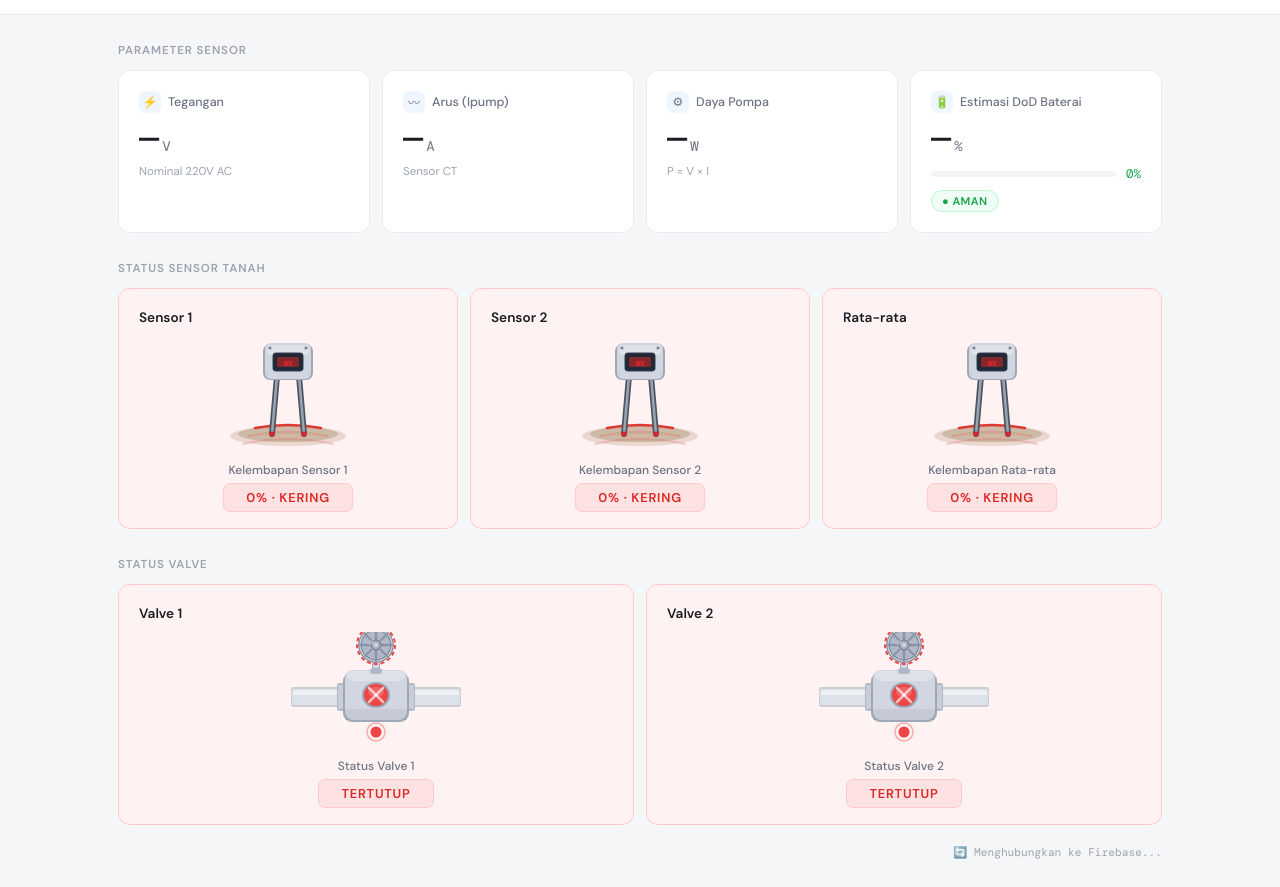
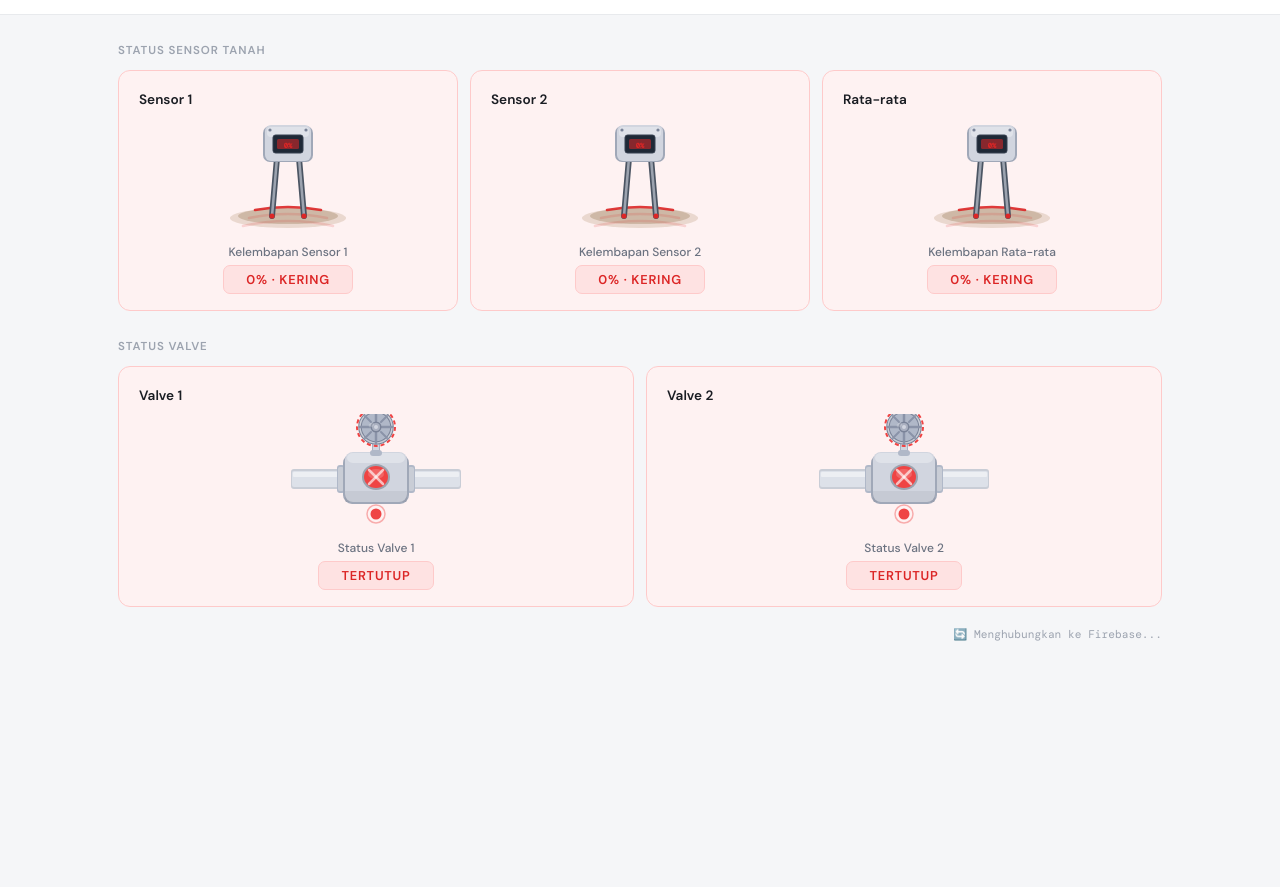
Before and after one commit to PenyiramanOtomatis/MonitoringPompa, a website with bundled scripts: page index.html in a window 1280 px wide. Shown: the part 41-928 px from the top of the page. After the commit the page ends 800 px from the top, so only its background shows below. Built offline with nearby package versions, Linux system fonts and the light colour scheme; no server answers.

Commit message:
Delete card monitoring

```diff
--- a/index.html
+++ b/index.html
@@ -27,50 +27,6 @@
 
   <!-- MAIN CONTENT -->
   <main>
-
-    <!-- Parameter Sensor -->
-    <div class="section-title">Parameter Sensor</div>
-    <div class="metrics-row">
-
-      <div class="card">
-        <div class="metric-label">
-          <span class="metric-icon">⚡</span>Tegangan
-        </div>
-        <div class="metric-val" id="val-v">—<span class="unit">V</span></div>
-        <div class="metric-sub">Nominal 220V AC</div>
-      </div>
-
-      <div class="card">
-        <div class="metric-label">
-          <span class="metric-icon">〰</span>Arus (Ipump)
-        </div>
-        <div class="metric-val" id="val-a">—<span class="unit">A</span></div>
-        <div class="metric-sub">Sensor CT</div>
-      </div>
-
-      <div class="card">
-        <div class="metric-label">
-          <span class="metric-icon">⚙</span>Daya Pompa
-        </div>
-        <div class="metric-val" id="val-p">—<span class="unit">W</span></div>
-        <div class="metric-sub">P = V × I</div>
-      </div>
-
-      <div class="card">
-        <div class="metric-label">
-          <span class="metric-icon">🔋</span>Estimasi DoD Baterai
-        </div>
-        <div class="metric-val" id="val-bat">—<span class="unit">%</span></div>
-        <div class="batt-row">
-          <div class="batt-track">
-            <div class="batt-fill" id="batt-fill" style="width: 0%"></div>
-          </div>
-          <div class="batt-pct" id="batt-pct">0%</div>
-        </div>
-        <div class="badge aman" id="batt-badge">● AMAN</div>
-      </div>
-
-    </div>
 
     <!-- Status Sensor Tanah -->
     <div class="section-title">Status Sensor Tanah</div>
--- a/src/css/style.css
+++ b/src/css/style.css
@@ -73,114 +73,6 @@ main {
   color: var(--text-3);
   margin-bottom: 12px;
 }
-
-/* ── METRIC CARDS ── */
-.metrics-row {
-  display: grid;
-  grid-template-columns: repeat(4, 1fr);
-  gap: 12px;
-  margin-bottom: 28px;
-}
-
-.card {
-  background: var(--surface);
-  border: 1px solid var(--border);
-  border-radius: 12px;
-  padding: 20px;
-  transition: box-shadow .2s;
-}
-
-.card:hover {
-  box-shadow: 0 2px 12px rgba(0, 0, 0, .06);
-}
-
-.metric-label {
-  display: flex;
-  align-items: center;
-  gap: 7px;
-  font-size: .78rem;
-  font-weight: 500;
-  color: var(--text-2);
-  margin-bottom: 10px;
-}
-
-.metric-icon {
-  width: 22px;
-  height: 22px;
-  border-radius: 6px;
-  background: #eff6ff;
-  display: flex;
-  align-items: center;
-  justify-content: center;
-  font-size: 12px;
-  flex-shrink: 0;
-}
-
-.metric-val {
-  font-family: 'DM Mono', monospace;
-  font-size: 2.1rem;
-  font-weight: 500;
-  color: var(--text);
-  line-height: 1;
-}
-
-.metric-val .unit {
-  font-size: .88rem;
-  font-weight: 400;
-  color: var(--text-2);
-  margin-left: 3px;
-}
-
-.metric-sub {
-  font-size: .72rem;
-  color: var(--text-3);
-  margin-top: 7px;
-}
-
-/* ── BATTERY ── */
-.batt-row {
-  display: flex;
-  align-items: center;
-  gap: 10px;
-  margin-top: 9px;
-}
-
-.batt-track {
-  flex: 1;
-  height: 6px;
-  background: #f3f4f6;
-  border-radius: 4px;
-  overflow: hidden;
-}
-
-.batt-fill {
-  height: 100%;
-  border-radius: 4px;
-  background: var(--green);
-  transition: width .8s ease;
-}
-
-.batt-pct {
-  font-family: 'DM Mono', monospace;
-  font-size: .78rem;
-  color: var(--green);
-  white-space: nowrap;
-}
-
-.badge {
-  display: inline-flex;
-  align-items: center;
-  gap: 4px;
-  padding: 3px 10px;
-  border-radius: 20px;
-  font-size: .7rem;
-  font-weight: 600;
-  letter-spacing: .04em;
-  margin-top: 8px;
-}
-
-.badge.aman    { background: var(--green-bg); color: var(--green); border: 1px solid var(--green-border); }
-.badge.waspada { background: #fffbeb;         color: var(--yellow); border: 1px solid #fde68a; }
 
 /* ── SOIL SENSOR CARDS ── */
 .soil-row {
@@ -324,28 +216,20 @@ main {
   to   { opacity: 1; transform: translateY(0); }
 }
 
-.card, .valve-card, .soil-card { animation: fadeUp .4s ease both; }
+.valve-card, .soil-card { animation: fadeUp .4s ease both; }
 
-.metrics-row .card:nth-child(1) { animation-delay: .04s; }
-.metrics-row .card:nth-child(2) { animation-delay: .08s; }
-.metrics-row .card:nth-child(3) { animation-delay: .12s; }
-.metrics-row .card:nth-child(4) { animation-delay: .16s; }
-.soil-row .soil-card:nth-child(1) { animation-delay: .20s; }
-.soil-row .soil-card:nth-child(2) { animation-delay: .24s; }
-.soil-row .soil-card:nth-child(3) { animation-delay: .28s; }
-.valve-row .valve-card:nth-child(1) { animation-delay: .32s; }
-.valve-row .valve-card:nth-child(2) { animation-delay: .36s; }
+.soil-row .soil-card:nth-child(1) { animation-delay: .04s; }
+.soil-row .soil-card:nth-child(2) { animation-delay: .08s; }
+.soil-row .soil-card:nth-child(3) { animation-delay: .12s; }
+.valve-row .valve-card:nth-child(1) { animation-delay: .16s; }
+.valve-row .valve-card:nth-child(2) { animation-delay: .20s; }
 
 /* ── RESPONSIVE ── */
-@media (max-width: 960px) {
-  .metrics-row { grid-template-columns: repeat(2, 1fr); }
-}
-
 @media (max-width: 900px) {
   .soil-row { grid-template-columns: 1fr; }
 }
 
 @media (max-width: 600px) {
-  .metrics-row, .valve-row { grid-template-columns: 1fr; }
+  .valve-row { grid-template-columns: 1fr; }
   main { padding: 16px; }
 }
--- a/src/js/app.js
+++ b/src/js/app.js
@@ -177,26 +177,7 @@ export function setSoilSensor(id, pct) {
   badge.textContent = pct.toFixed(0) + '% · ' + status.toUpperCase();
 }
 
-export function updateMetrics(d) {
-  document.getElementById('val-v').innerHTML   = d.v.toFixed(1) + '<span class="unit">V</span>';
-  document.getElementById('val-a').innerHTML   = d.a.toFixed(2) + '<span class="unit">A</span>';
-  document.getElementById('val-p').innerHTML   = d.p.toFixed(0) + '<span class="unit">W</span>';
-  document.getElementById('val-bat').innerHTML = d.pct.toFixed(0) + '<span class="unit">%</span>';
-
-  document.getElementById('batt-fill').style.width = d.pct + '%';
-  document.getElementById('batt-pct').textContent  = d.pct + '%';
-
-  const bb = document.getElementById('batt-badge');
-  if (d.pct < 50) {
-    bb.textContent = '● AMAN';
-    bb.className   = 'badge aman';
-    document.getElementById('batt-fill').style.background = '#16a34a';
-  } else {
-    bb.textContent = '● WASPADA';
-    bb.className   = 'badge waspada';
-    document.getElementById('batt-fill').style.background = '#d97706';
-  }
-
+function updateTimestamp() {
   document.getElementById('ts').textContent =
     'Update: ' + new Date().toLocaleString('id-ID');
 }
@@ -226,10 +207,11 @@ showConnecting();
 
 // Mulai listener Firebase
 startFirebaseListener((data) => {
-  updateMetrics(data);
   data.valve.forEach((isOpen, i) => setValve(i + 1, isOpen));
 
   setSoilSensor('1', data.soil1);
   setSoilSensor('2', data.soil2);
   setSoilSensor('Avg', data.soilAvg);
+
+  updateTimestamp();
 });
--- a/src/js/firebase.js
+++ b/src/js/firebase.js
@@ -27,10 +27,6 @@ export function startFirebaseListener(onDataReceived) {
     console.log("Data Firebase diterima:", data); // untuk debug
 
     onDataReceived({
-      v:       data.tegangan  ?? 0,
-      a:       data.arus      ?? 0,
-      p:       data.daya      ?? 0,
-      pct:     data.dod_pct   ?? 0,
       soil1:   data.soil1     ?? 0,
       soil2:   data.soil2     ?? 0,
       soilAvg: data.soilAvg   ?? 0,
```
